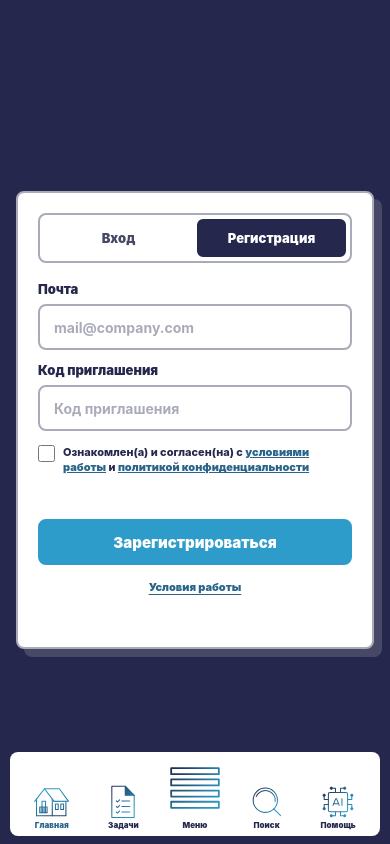
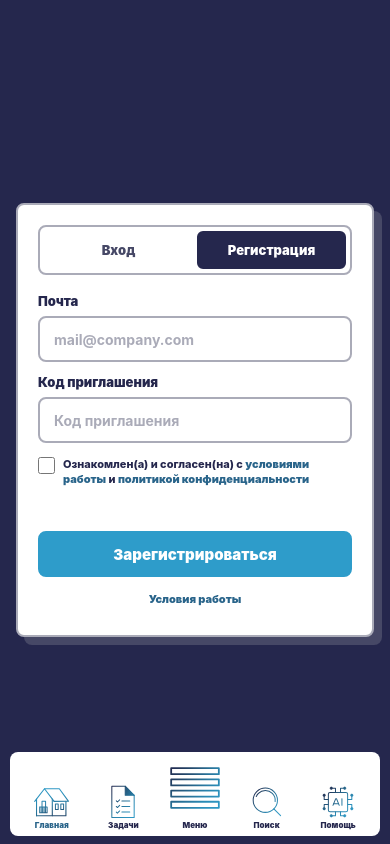
Before and after one commit to info14fourteen-creator/tenderland-api, a website: page src/views/pages/index.html in a window 390 px wide. Both pictures are taken after a click on the tab "Регистрация". Drawn offline with Linux system fonts and the light colour scheme.

Commit message:
Compact auth status area

```diff
--- a/public/js/auth-page.js
+++ b/public/js/auth-page.js
@@ -1,5 +1,6 @@
 (function () {
   const emailPattern = /^[^\s@]+@[^\s@]+\.[^\s@]+$/;
+  const card = document.querySelector(".auth-card");
   const status = document.querySelector(".auth-status");
   const tabs = Array.from(document.querySelectorAll("[data-auth-mode]"));
   const panels = Array.from(document.querySelectorAll("[data-auth-panel]"));
@@ -11,6 +12,7 @@
   function setStatus(message, isError = false) {
     status.textContent = message;
     status.classList.toggle("is-error", isError);
+    card.classList.toggle("has-status", Boolean(message));
   }
 
   function setLoading(form, isLoading) {
--- a/public/styles/auth.css
+++ b/public/styles/auth.css
@@ -151,6 +151,7 @@ input {
 .terms-link {
   color: var(--color-brand-blue);
   font-weight: 900;
+  text-decoration: none;
 }
 
 .terms-link {
@@ -158,8 +159,6 @@ input {
   min-height: 20px;
   font-size: 11px;
   line-height: 20px;
-  text-decoration: underline;
-  text-underline-offset: 3px;
 }
 
 .link-button {
@@ -203,13 +202,26 @@ input {
 }
 
 .auth-status {
-  min-height: 18px;
-  margin: 12px 0 0;
+  position: absolute;
+  left: 24px;
+  right: 24px;
+  bottom: 8px;
+  min-height: 0;
+  margin: 0;
   color: var(--color-brand-blue);
   font-size: 13px;
   font-weight: 700;
   line-height: 1.4;
   text-align: center;
+}
+
+.auth-status:not(:empty) {
+  min-height: 18px;
+}
+
+.auth-card.has-status .forgot-link,
+.auth-card.has-status .terms-link {
+  visibility: hidden;
 }
 
 .auth-status.is-error {
@@ -314,6 +326,11 @@ input {
     box-shadow: 8px 8px 0 var(--color-brand-slate);
   }
 
+  .auth-status {
+    left: 20px;
+    right: 20px;
+  }
+
   .auth-tabs {
     margin-top: 0;
   }
```
